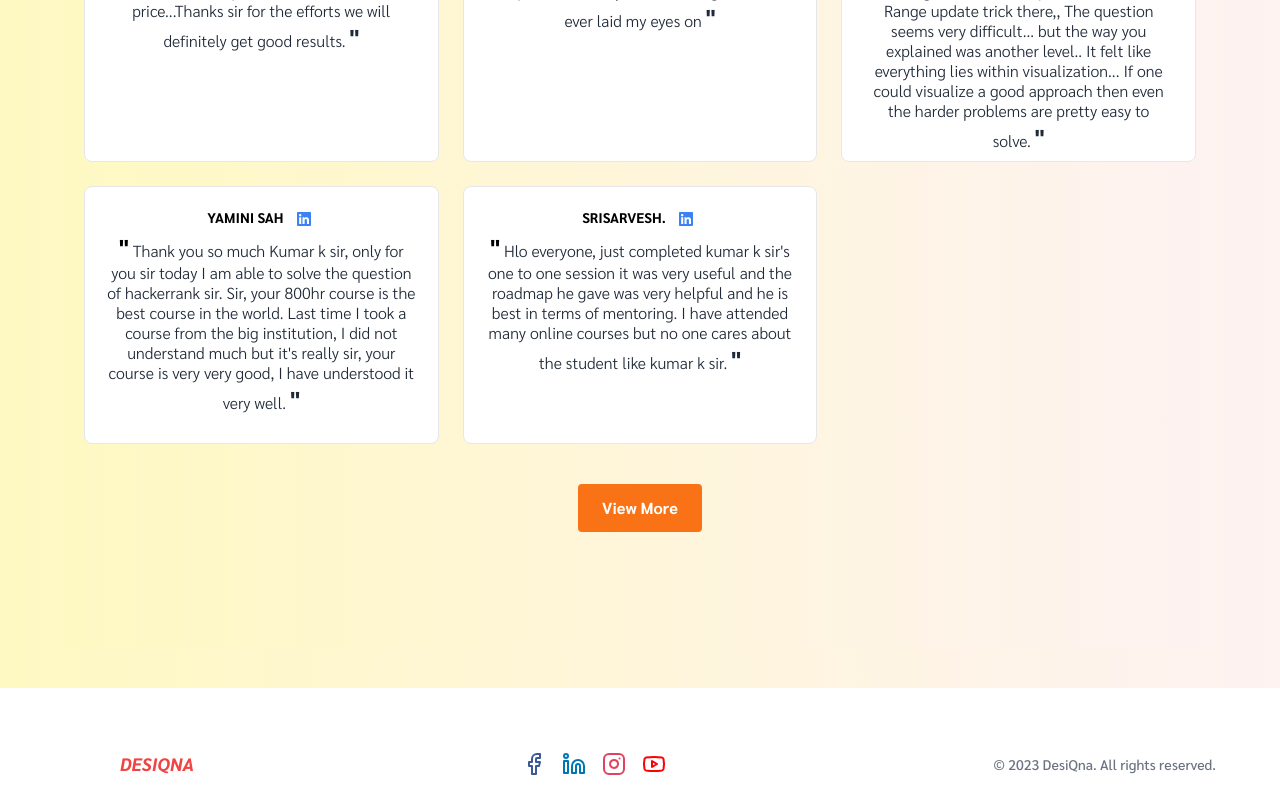
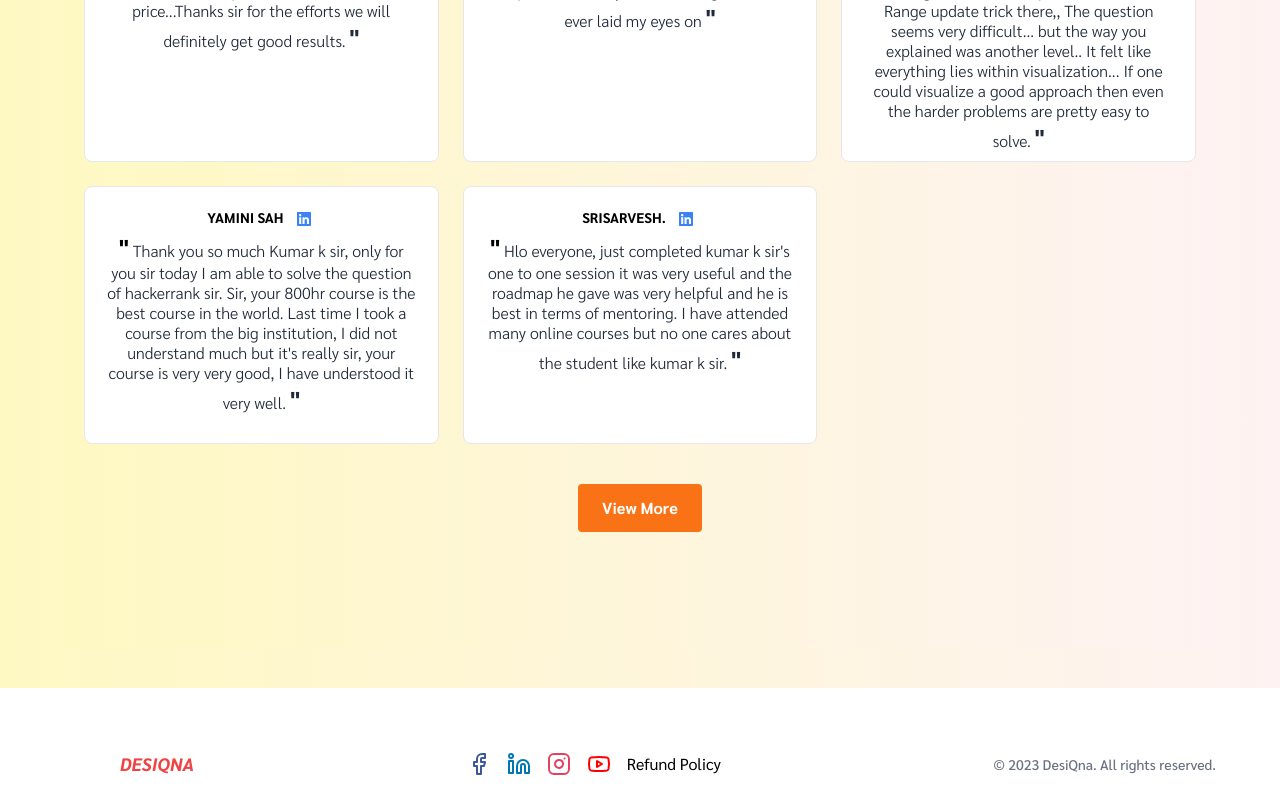
Before and after one commit to karantec/DesiQna, a React (Vite) app: page / in a window 1280 px wide. Shown: the part 7454-8254 px from the top of the page. Built offline with nearby package versions, Linux system fonts and the light colour scheme.

Commit message:
vinitaadded

```diff
--- a/src/components/Features/data/data.js
+++ b/src/components/Features/data/data.js
@@ -59,7 +59,7 @@ export const data={
         id: 6,
         p:"SDE Offer OFF Campus Microsoft",
         h1:" Cracks Microsoft SDE Offer Off Campus  after training with us for 8 months! ",
-        student:"Vineeta Katlamudi",
+        student:"Vinita Katlamudi",
         company:"Microsoft",
         img:'20.jpg'
     },
--- a/src/components/footer/Footer.jsx
+++ b/src/components/footer/Footer.jsx
@@ -24,6 +24,7 @@ export function Footer() {
             <a href ="https://www.linkedin.com/company/desiqna/"><Linkedin size={24} color="#0077b5" /></a>
             <a href ="https://www.instagram.com/desiqna_official/"><Instagram size={24} color="#e4405f" /></a>
             <a href="https://youtu.be/0S7WMSpR36o?si=JcdnYirmqJBJbigg"><Youtube size={24} color="#ff0000" /></a>
+            <a href="https://youtu.be/0S7WMSpR36o?si=JcdnYirmqJBJbigg"><p>Refund Policy</p></a>
           </div>
           <div>
             <p className="text-sm font-medium text-gray-500">© 2023 DesiQna. All rights reserved.</p>
```
Also changed, not shown: public/20.jpg, 1 other file (tests, documents, lock files or other folders).
